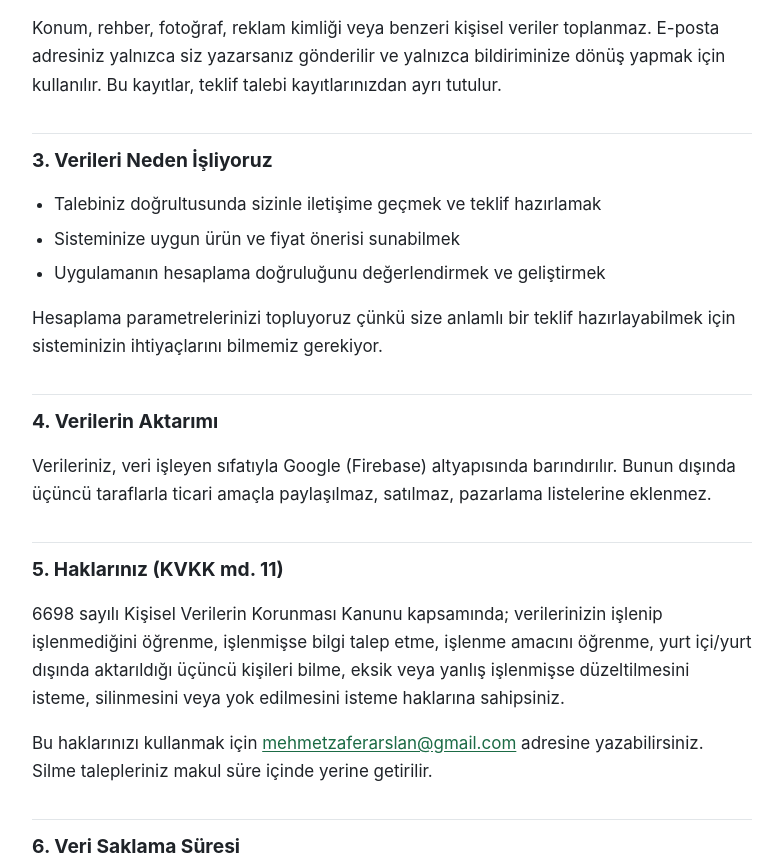
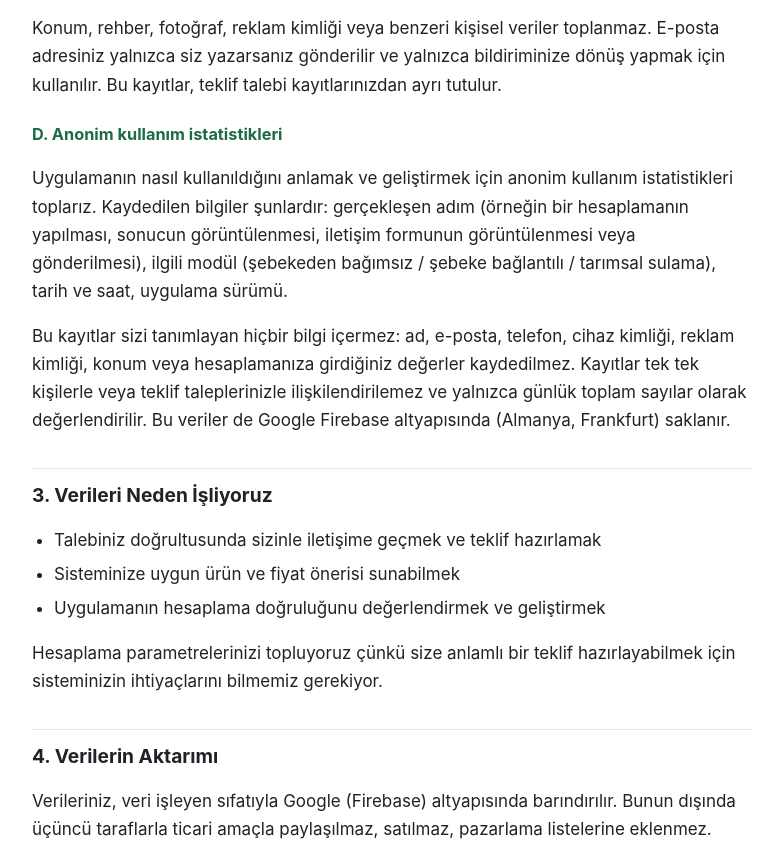
Before and after one commit to mehmetzaferarslan-a11y/gesplanner-gizlilik, a plain HTML site: page index.html in a window 1280 px wide. Shown: the part 1669-2535 px from the top of the page, without its empty margins (248-1031 px from the left). Drawn offline with Linux system fonts and the light colour scheme.

Commit message:
Add files via upload

```diff
--- a/index.html
+++ b/index.html
@@ -125,7 +125,7 @@
 <header>
   <div class="ic">
     <h1>GES Planner — Gizlilik Politikası ve KVKK Aydınlatma Metni</h1>
-    <p>Son güncelleme: 10 Eylül 2026</p>
+    <p>Son güncelleme: 11 Eylül 2026</p>
   </div>
 </header>
 
@@ -159,6 +159,7 @@
 
   <p>Bu veriler, Google'ın Firebase Firestore hizmeti üzerinden Almanya (Frankfurt) bölgesindeki sunucularda saklanır.</p>
   <p>Onay vermezseniz bu bilgilerin hiçbiri gönderilmez; uygulamanın hesaplama özelliklerini kullanmaya devam edebilirsiniz.</p>
+
   <h3>C. Hata bildirimi ve geri bildirim verileri</h3>
   <p>&quot;Hata Bildir / Geri Bildirim&quot; özelliğini kullandığınızda şunlar toplanır:</p>
   <ul>
@@ -171,6 +172,10 @@
   <p>Bildirimi bir hesaplama sonucu ekranından gönderirseniz, o hesaplamanın girdileri ve sonuçları da eklenir &mdash; bu, bildirdiğiniz sorunu tekrar üretip düzeltebilmemiz içindir.</p>
   <p>Uygulama daha önce beklenmedik şekilde kapandıysa son hata kaydı da gönderilir.</p>
   <p>Konum, rehber, fotoğraf, reklam kimliği veya benzeri kişisel veriler toplanmaz. E-posta adresiniz yalnızca siz yazarsanız gönderilir ve yalnızca bildiriminize dönüş yapmak için kullanılır. Bu kayıtlar, teklif talebi kayıtlarınızdan ayrı tutulur.</p>
+
+  <h3>D. Anonim kullanım istatistikleri</h3>
+  <p>Uygulamanın nasıl kullanıldığını anlamak ve geliştirmek için anonim kullanım istatistikleri toplarız. Kaydedilen bilgiler şunlardır: gerçekleşen adım (örneğin bir hesaplamanın yapılması, sonucun görüntülenmesi, iletişim formunun görüntülenmesi veya gönderilmesi), ilgili modül (şebekeden bağımsız / şebeke bağlantılı / tarımsal sulama), tarih ve saat, uygulama sürümü.</p>
+  <p>Bu kayıtlar sizi tanımlayan hiçbir bilgi içermez: ad, e-posta, telefon, cihaz kimliği, reklam kimliği, konum veya hesaplamanıza girdiğiniz değerler kaydedilmez. Kayıtlar tek tek kişilerle veya teklif taleplerinizle ilişkilendirilemez ve yalnızca günlük toplam sayılar olarak değerlendirilir. Bu veriler de Google Firebase altyapısında (Almanya, Frankfurt) saklanır.</p>
 
   <h2>3. Verileri Neden İşliyoruz</h2>
   <ul>
```
